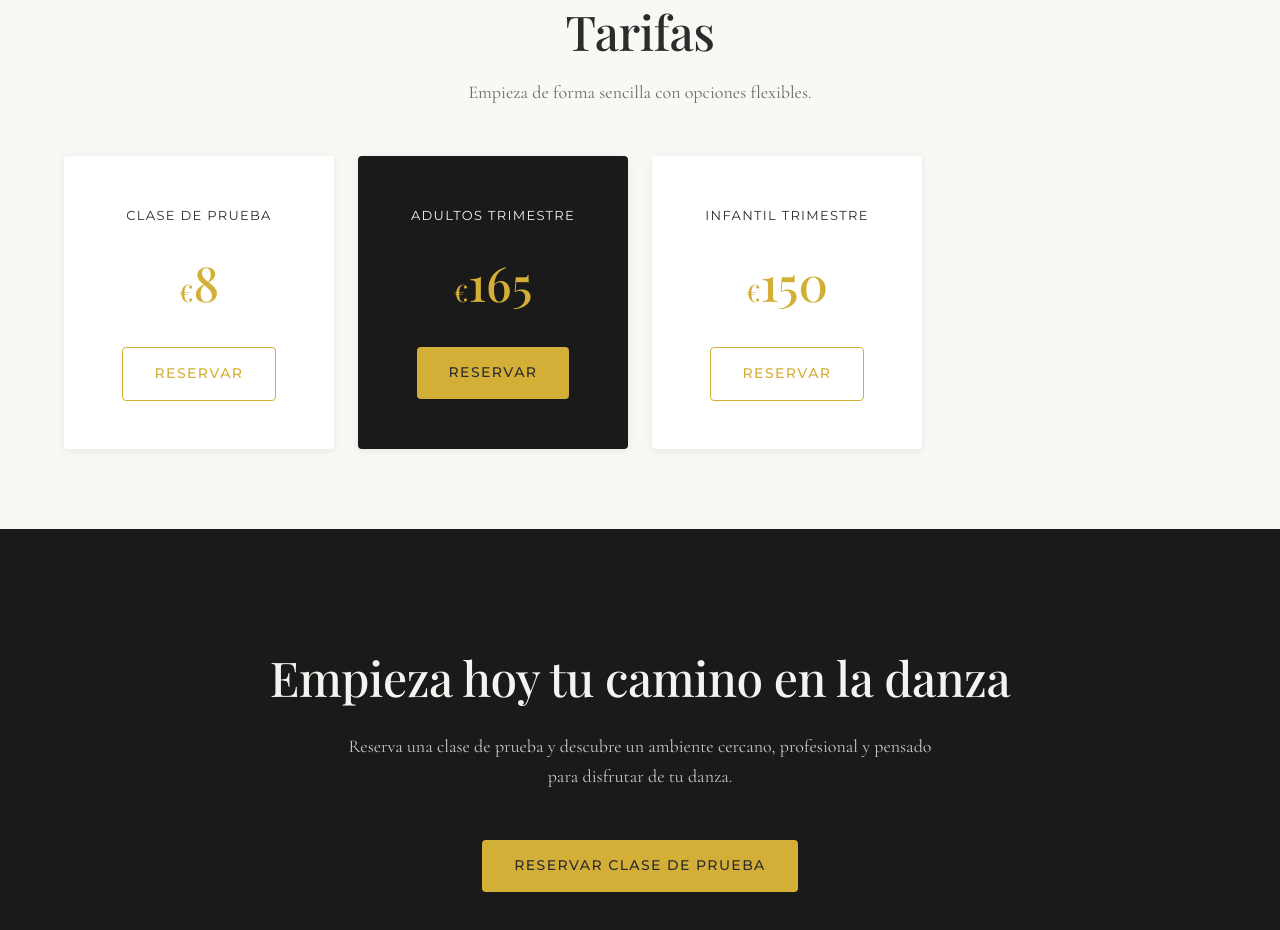
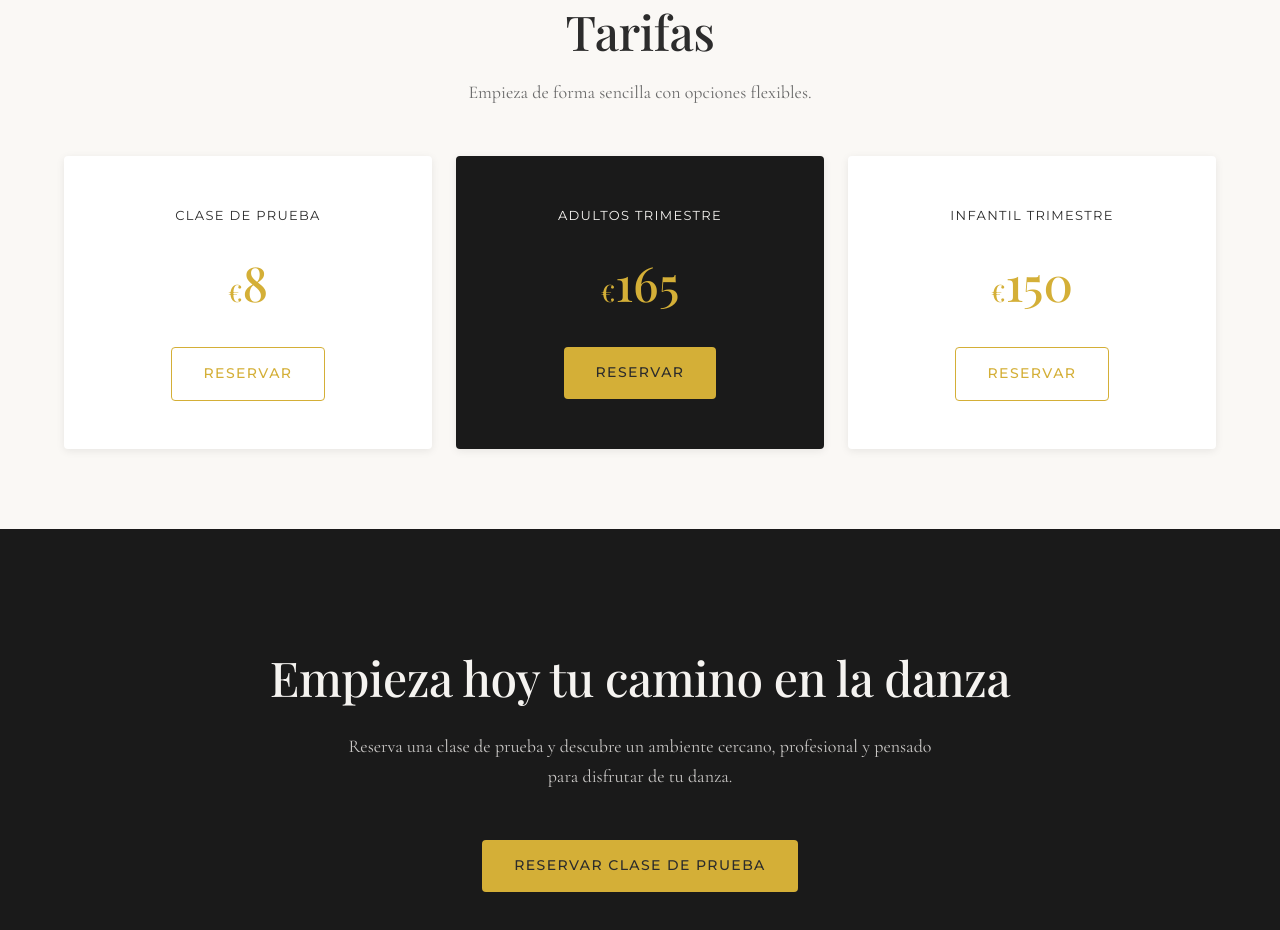
Before and after one commit to andreearr/ballet-school-landing-page, a website: page israel-rueda-ballet/clases.html in a window 1280 px wide. Shown: the part 2717-3647 px from the top of the page. Drawn offline with nearby package versions, Linux system fonts and the light colour scheme; a web font is replaced by a local one.

Commit message:
Fix pricing cards not centered on desktop in Clases page
Grid had 4 columns for 3 cards, leaving an empty column. Changed to repeat(3, 1fr).

Co-Authored-By: Claude Sonnet 4 <noreply@anthropic.com>

```diff
--- a/israel-rueda-ballet/css/styles.css
+++ b/israel-rueda-ballet/css/styles.css
@@ -740,8 +740,9 @@ p {
    ======================================== */
 .pricing-grid {
     display: grid;
-    grid-template-columns: repeat(4, 1fr);
+    grid-template-columns: repeat(3, 1fr);
     gap: var(--space-md);
+    justify-content: center;
 }
 
 .pricing-card {
```
